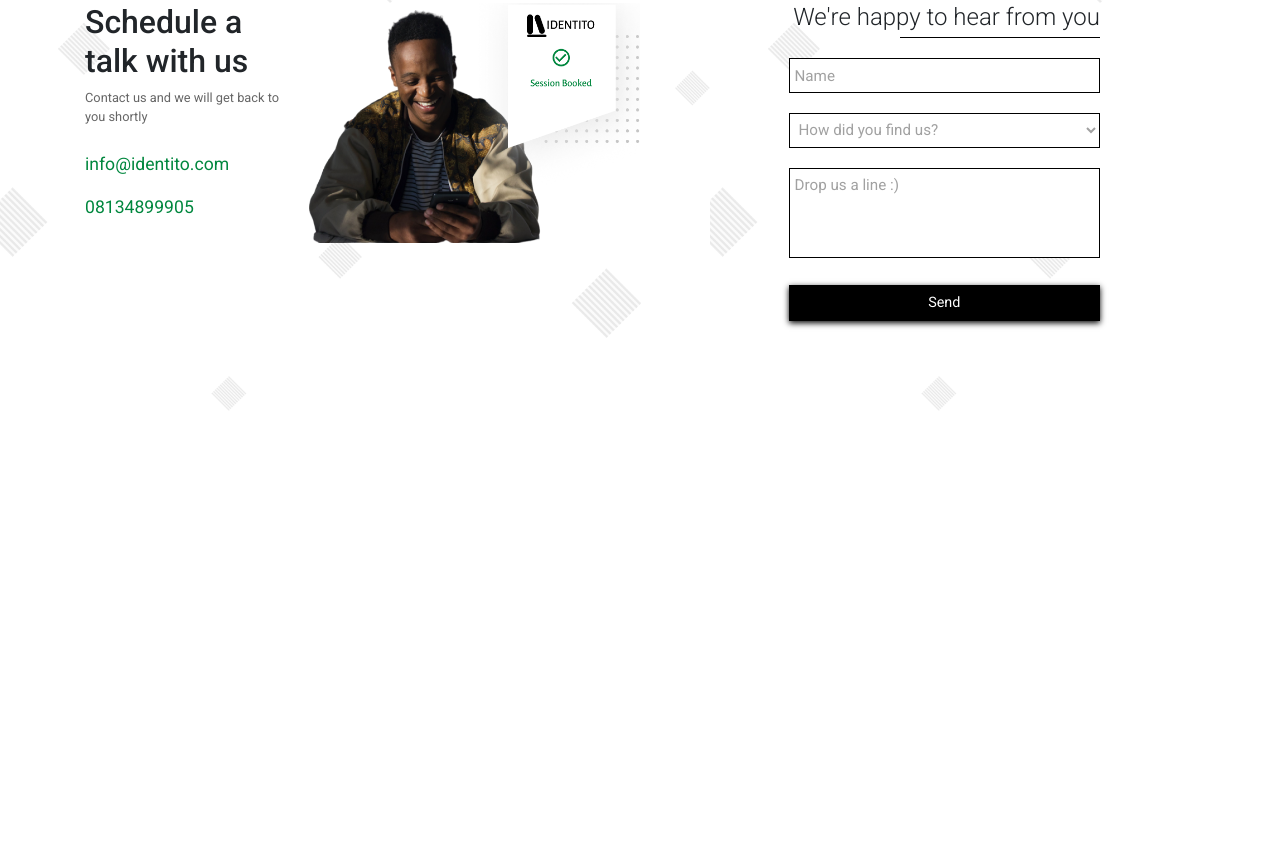
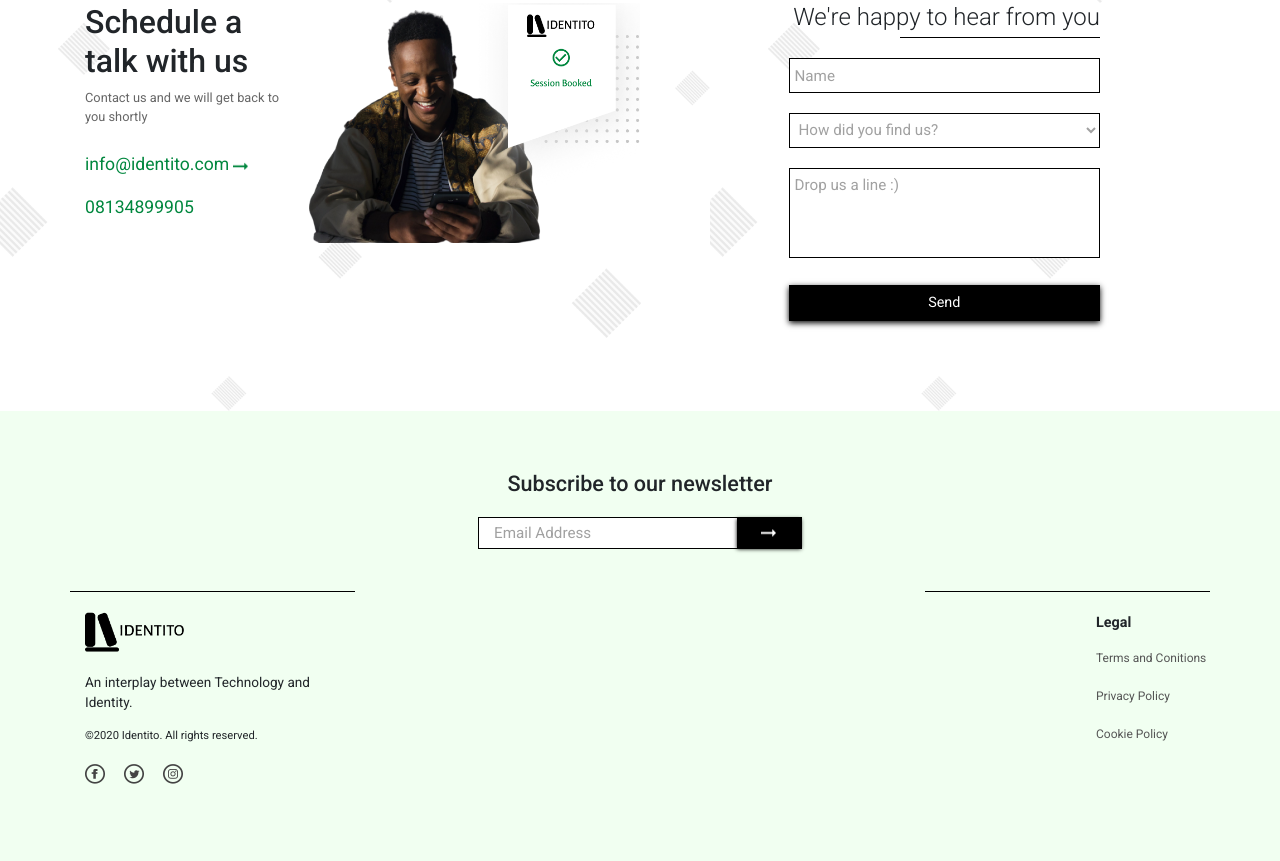
Before and after one commit to ajawu/identito, a plain HTML site: page index.html in a window 1280 px wide. Shown: the part 1470-2331 px from the top of the page. Before the commit the page ends 1881 px from the top, so only its background shows below. Drawn offline with Linux system fonts and the light colour scheme.

Commit message:
completed footer section

```diff
--- a/index.html
+++ b/index.html
@@ -118,10 +118,10 @@
     <section class="who-we-are-section">
         <div class="container">
             <div class="row">
-                <div class="col">
+                <div class="col-sm">
                     <p class="section-hero-text-small">Who are we?</p>
                 </div>
-                <div class="col">
+                <div class="col-sm">
                     <h4 class="section-title">We empower <span class="blue-highlight">innovation</span> in identity verification delivery</h4>
                     <p class="long-copy">
                         Identito is a digital identity and verification platform with over 7,000 verification officers across Nigeria. We are Africa's fastest rising verification platform, covering nearly 200 million nigerians. Identito guides numerous companies towards success with identity verification.
@@ -195,7 +195,8 @@
                         <div class="col-sm-5">
                             <h2>Schedule a talk with us</h2>
                             <p class="contact-us-sub-head">Contact us and we will get back to you shortly</p>
-                            <p class="contact-info-text">info@identito.com</p>
+                            <p class="contact-info-text email-text">info@identito.com</p>
+                            <img src="resources/img/green-right-arrow.png" alt="green-right-arrow" class="small-arrow">
                             <p class="contact-info-text">08134899905</p>
                         </div>
                         <div class="col-sm-7" style="padding: 0;">
@@ -221,6 +222,53 @@
             </div>
         </div>
     </section>
+    <footer>
+        <div class="container">
+            <div class="row">
+                <div class="col-sm-3 left-info-box">
+                    <img class="company-footer-logo" src="resources/img/Logo.png" alt="Company Logo">
+                    <p class="small-text">An interplay between Technology and Identity.</p>
+                    <p class="smaller-text">©2020 Identito. All rights reserved.</p>
+                    <ul class="social-media-icons-list">
+                        <li>
+                            <a href="#">
+                                <img src="resources/img/facebook.png" alt="facebook-icon" class="social-media-icon">
+                            </a>
+                        </li>
+                        <li>
+                            <a href="#">
+                                <img src="resources/img/twitter.png" alt="facebook-icon" class="social-media-icon">
+                            </a>
+                        </li>
+                        <li>
+                            <a href="#">
+                                <img src="resources/img/instagram.png" alt="facebook-icon" class="social-media-icon">
+                            </a>
+                        </li>
+                    </ul>
+                </div>
+                <div class="col-sm-6 newsletter-box">
+                    <h3 class="newsletter-title">Subscribe to our newsletter</h3>
+                    <form action="">
+                        <div class="fake-input">
+                            <input type="email" name="email-field-newsletter" id="email-field-newsletter" class="contact-form-input newsletter-input" placeholder="Email Address">
+                            <button class="newsletter-button">
+                                <img src="resources/img/white-right-arrow.png" alt="white-right-arrow">
+                            </button>
+                        </div>
+                    </form>
+                </div>
+                <div class="col-sm-3 right-legal-box">
+                    <p class="legal-title">Legal</p>
+                    <ul class="legal-items-list">
+                        <li>Terms and Conitions</li>
+                        <li>Privacy Policy</li>
+                        <li>Cookie Policy</li>
+                    </ul>
+                </div>
+            </div>
+        </div>
+    </footer>
   <script src="resources/js/app.js"></script>
 </body>
-</html>
+</html
--- a/resources/css/queries.css
+++ b/resources/css/queries.css
@@ -1,6 +1,10 @@
 @media (max-width: 1199px) {
   .contact-form-title::after {
     margin: 5px 0 20px 45%;
+  }
+
+  .right-legal-box {
+    padding-left: 11%;
   }
 }
 
@@ -8,12 +12,20 @@
   .contact-form-title::after {
     margin: 5px 0 20px 25%;
   }
+
+  .right-legal-box {
+    padding-left: 9%;
+  }
 }
 
 @media (max-width: 767px) {
   .contact-form-title::after {
     width: 90px;
     margin: 5px 0 20px 53%;
+  }
+
+  .right-legal-box {
+    padding-left: 1%;
   }
 }
 
@@ -26,11 +38,64 @@
     visibility: hidden;
   }
 
-  .form-input {
+  .fake-input {
     width: 300px;
   }
 
-  .contact-form-submit-button {
-    width: 300px;
+  .left-info-box {
+    text-align: center;
+    margin-bottom: 50px;
+    margin-top: 10px;
+    border: none;
+  }
+
+  .right-legal-box {
+    text-align: center;
+    padding-left: 0;
+    border: none;
+    margin-top: 40px;
+  }
+
+  .newsletter-input {
+    width: 80%;
+  }
+
+  .newsletter-button {
+      width: 20%;
+  }
+
+  .contact-form-input {
+    font-size: 85%;
   }
 }
+
+@media (max-width: 350px) {
+  .fake-input {
+    width: 250px;
+  }
+
+  .form-input {
+    width: 80%;
+  }
+
+  .contact-form-submit-button {
+    width: 80%;
+  }
+
+}
+
+@media (max-width: 280px) {
+  .box-title {
+    font-size: 110%;
+  }
+}
+
+@media (max-width: 260px) {
+  .box-title {
+    font-size: 105%;
+  }
+
+  .fake-input {
+    width: 210px;
+  }
+}
--- a/resources/css/style.css
+++ b/resources/css/style.css
@@ -276,6 +276,14 @@
     font-size: 110%;
 }
 
+.email-text {
+    display: inline-block;
+}
+
+.small-arrow {
+    width: 15px;
+}
+
 .contact-image {
     height: 240px;
     width: 100%;
@@ -336,3 +344,137 @@
     box-shadow: 0 2px 6px #000;
     width: 70%;
 }
+
+/* ----------------------------------------------- */
+/* ------------- FOOTER SECTION ------------ */
+/* ----------------------------------------------- */
+footer {
+    background-color: #F1FFF1;
+    padding: 60px 0;
+}
+
+.company-footer-logo {
+    height: 40px;
+    width: 100px;
+    margin-bottom: 20px;
+}
+
+.left-info-box {
+    border-top: 1px solid #000;
+    margin-top: 120px;
+    padding-top: 20px;
+    padding-top: 20px;
+}
+
+.small-text {
+    font-size: 85%;
+}
+
+.smaller-text {
+    font-size: 70%;
+}
+
+.social-media-icons-list {
+    list-style-type: none;
+    padding: 0;
+    display: inline-block;
+}
+
+.social-media-icons-list li {
+    display: inline-block;
+    margin-right: 15px;
+}
+
+.social-media-icon {
+    height: 20px;
+    width: auto;
+
+}
+
+.newsletter-box {
+    text-align: center;
+}
+
+.newsletter-title {
+    font-weight: 500;
+    display: inline-block;
+    font-size: 135%;
+    margin-bottom: 20px;
+}
+
+.fake-input {
+    display: inline-block;
+    border: 1px solid #000;
+    width: 60%;
+    height: 32px;
+    padding: 0;
+    margin: 0;
+}
+
+.contact-form-input {
+    border: 1px solid #000;
+    display: inline-block;
+    margin-bottom: 20px;
+    background-color: #fff;
+    padding: 5px;
+    width: 70%;
+    height: 35px;
+    font-size: 95%;
+    color: #a1a1a1;
+}
+
+.contact-form-input:active,
+.contact-form-input:focus {
+    outline: none;
+}
+
+.contact-form-input::placeholder {
+    color: #a1a1a1;
+}
+
+.newsletter-input {
+    float: left;
+    border: none;
+    width: 80%;
+    height: 100%;
+    padding-left: 15px;
+}
+
+.newsletter-button {
+    float: left;
+    background-color: #000;
+    border: none;
+    outline: none;
+    box-shadow: 0 1px 4px #000;
+    width: 20%;
+    height: 100%;
+    margin: 0;
+}
+
+.newsletter-button img {
+    width: 15px;
+}
+
+.right-legal-box {
+    border-top: 1px solid #000;
+    margin-top: 120px;
+    padding-top: 20px;
+    padding: 20px 0 0 15%;
+}
+
+.legal-title {
+    font-weight: 700;
+    font-size: 90%;
+}
+
+.legal-items-list {
+    list-style: none;
+    padding: 0;
+}
+
+.legal-items-list li {
+    display: block;
+    font-size: 75%;
+    color: #555;
+    margin-bottom: 20px;
+}
```
Also changed, not shown: resources/img/facebook.png (added), resources/img/green-right-arrow.png (added), resources/img/instagram.png (added), resources/img/twitter.png (added), resources/img/white-right-arrow.png (added).
